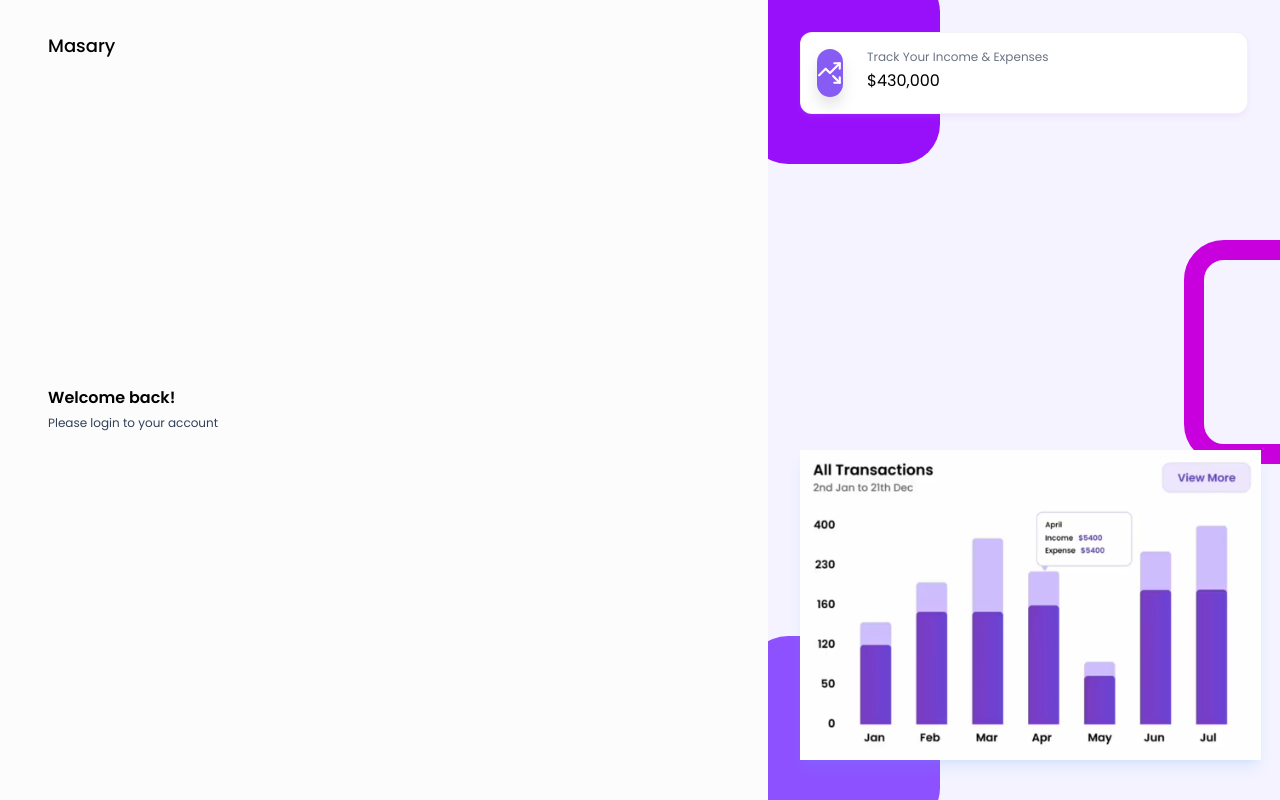
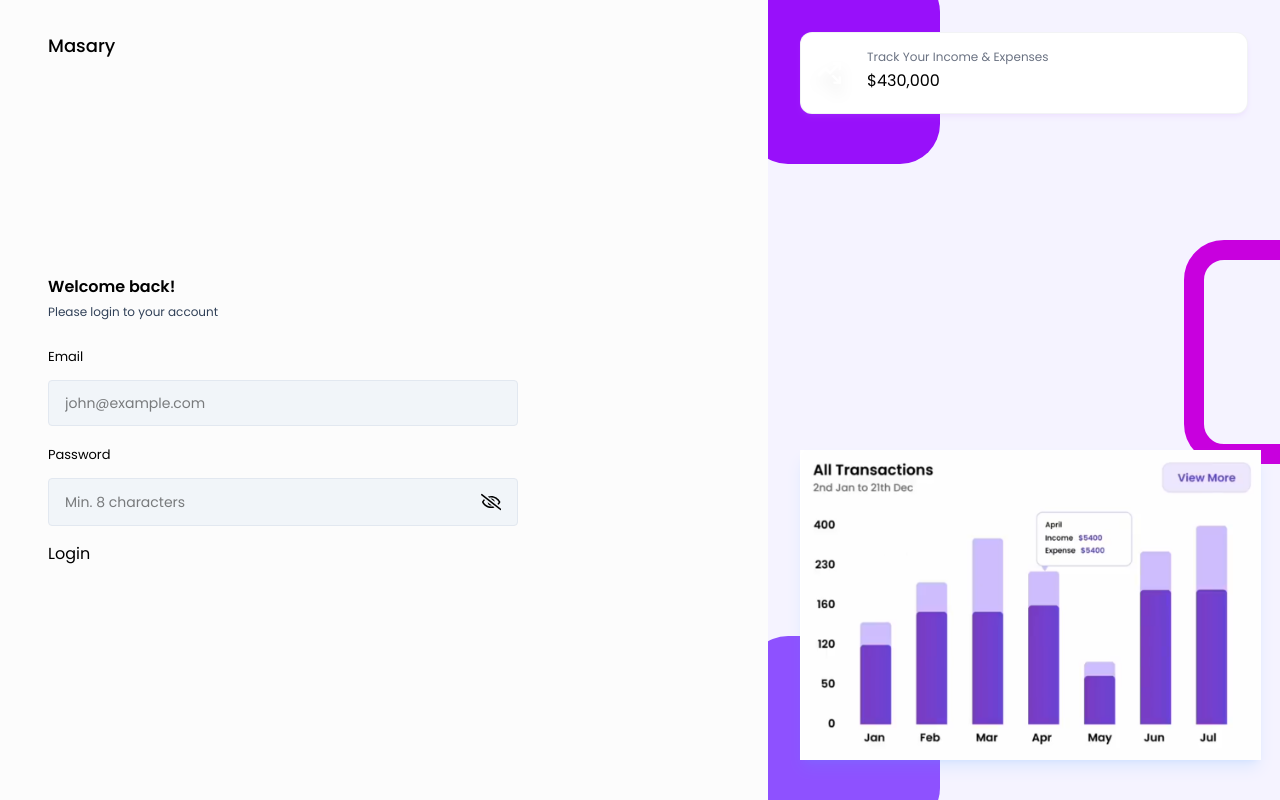
Before and after one commit to MohamedOrfy1/Masary, a React (Vite) app in the folder client/Masary/: page /login in a window 1280 px wide. Built offline with nearby package versions, Linux system fonts and the light colour scheme.

Commit message:
Input Component

```diff
--- /dev/null
+++ b/client/Masary/src/components/inputs/Input.jsx
@@ -0,0 +1,49 @@
+import React, { useState } from 'react'
+import { FaRegEye, FaRegEyeSlash } from 'react-icons/fa'
+const Input = ({ value, onChange, placeholder, label, type }) => {
+  const [showPassword, setShowPassword] = useState(false);
+  const toggleShowPassword = () => {
+    setShowPassword(!showPassword);
+};
+
+return (
+    <div>
+        <label className="text-[13px] text-slate-80">
+            {label}
+        </label>
+        <div className='input-box'>
+            <input
+            type={type == 'password' ? showPassword ? 'text' :'password' : type}
+            placeholder={placeholder}
+            className="w-full bg-transparent outline-none"
+            value={value}
+            onChange={(e) => onChange(e)}
+            />
+
+            {type === "password" && (
+             <>
+                {showPassword ? (
+                    <FaRegEye
+                        size={22}
+                        className="text-primary cursor-pointer"
+                        onClick={() => toggleShowPassword()}
+                    />
+                ) : (
+                    <FaRegEyeSlash
+                        size={22}
+                        className="text-primary cursor-pointer"
+                        onClick={() => toggleShowPassword()}
+                    />
+                )
+                }
+             </>
+            )
+            }
+        </div>
+
+    </div>
+)
+
+}
+
+export default Input
--- a/client/Masary/src/index.css
+++ b/client/Masary/src/index.css
@@ -1,8 +1,8 @@
 @import url('https://fonts.googleapis.com/css2?family=Poppins:ital,wght@0,100;0,200;0,300;0,400;0,500;0,600;0,700;0,800;0,900;1,100;1,200;1,300;1,400;1,500;1,600;1,700;1,800;1,900&display=swap');
 @import "tailwindcss";
 
-@theme{
-  --font-display: 'Poppins', sans-serif;
+:root {
+  --font-display: "Poppins", sans-serif;
   --breakpoint-3xl: 1920px;
   --color-primary: #875cf5;
 }
@@ -16,3 +16,7 @@
     overflow-x: hidden;
   }
 }
+
+.input-box{
+  @apply w-full flex justify-between gap-3 text-sm text-black bg-slate-100 rounded px-4 py-3 mb-4 mt-3 border border-slate-200 outline-none;
+}
--- a/client/Masary/src/pages/Auth/Login.jsx
+++ b/client/Masary/src/pages/Auth/Login.jsx
@@ -1,7 +1,14 @@
-import React from 'react'
+import React, { useState } from 'react'
 import AuthLayout from '../../components/layouts/AuthLayout'
+import { useNavigate } from 'react-router-dom';
+import Input from '../../components/inputs/Input';
 
 const Login = () => {
+    const [email, setEmail] = useState('');
+    const [password, setPassword] = useState('');
+    const [error, setError] = useState(null);
+    const navigate = useNavigate();
+    const handleLogin = async (e) => {}
   return (
     <AuthLayout>
       <div className="lg:w-[70%] h-3/4 md:h-full flex flex-col justify-center">
@@ -11,6 +18,32 @@
         <p className="text-xs text-slate-700 mt-[5px] mb-6">
           Please login to your account
         </p>
+
+        <form onSubmit={handleLogin}>
+            <Input
+                value={email}
+                onChange={({ target }) => setEmail(target.value)}
+                label="Email"
+                placeholder="john@example.com"
+                type="email"
+            />
+
+            <Input
+                value={password}
+                onChange={({ target }) => setPassword(target.value)}
+                label="Password"
+                placeholder="Min. 8 characters"
+                type="password"
+            />
+
+            {error && <p className="text-red-500 text-xs pb-2.5">{error}</p>}
+            <button
+                type="submit"
+                className="btn-primary">
+                Login
+            </button>
+
+        </form>
       </div>
     </AuthLayout>
   )
```
Also changed, not shown: client/Masary/src/components/layouts/AuthLayout.jsx (line endings or trailing spaces).
